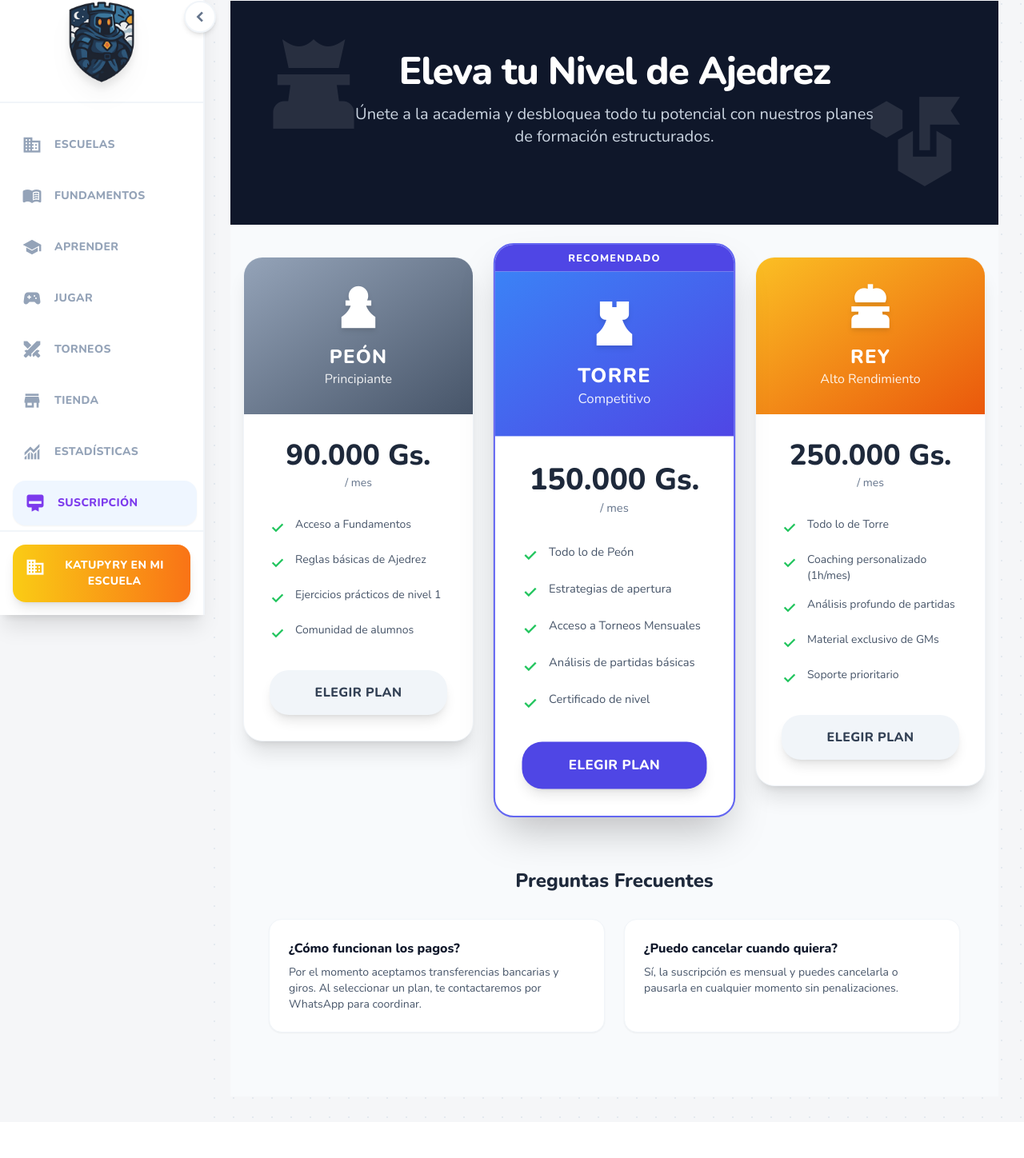
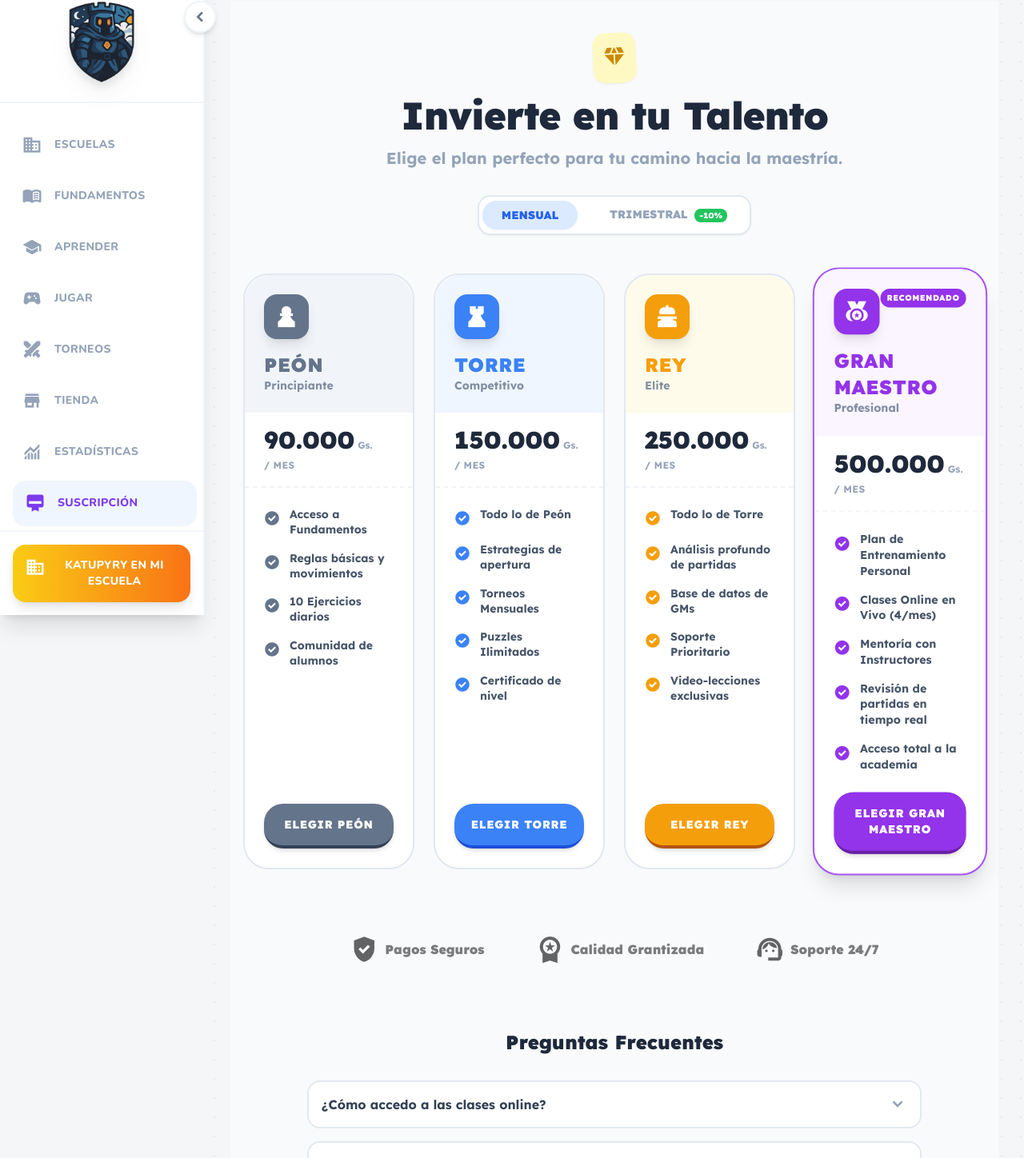
Before and after one commit to academiakatupyry-boop/academiakatupyry, a React (Vite) app: page /#/subscription in a window 1280 px wide. Shown: the part 31-1479 px from the top of the page at 80% size. Before the commit the page ends 1434 px from the top, so only its background shows below. Built offline with nearby package versions, Linux system fonts and the light colour scheme; no server answers.

Commit message:
feat: Revamp Subscription page with Gran Maestro plan

```diff
--- a/src/pages/SubscriptionPage.tsx
+++ b/src/pages/SubscriptionPage.tsx
@@ -1,164 +1,265 @@
-import React from 'react';
+import React, { useState } from 'react';
 import { useNavigate } from 'react-router-dom';
 
 const SubscriptionPage: React.FC = () => {
     const navigate = useNavigate();
+    const [billingCycle, setBillingCycle] = useState<'monthly' | 'quarterly'>('monthly');
 
     const plans = [
         {
             id: 'peon',
             name: 'Peón',
             role: 'Principiante',
-            price: '90.000 Gs.',
+            price: billingCycle === 'monthly' ? '90.000' : '250.000',
+            period: billingCycle === 'monthly' ? '/ mes' : '/ trimestre',
             features: [
                 'Acceso a Fundamentos',
-                'Reglas básicas de Ajedrez',
-                'Ejercicios prácticos de nivel 1',
+                'Reglas básicas y movimientos',
+                '10 Ejercicios diarios',
                 'Comunidad de alumnos'
             ],
-            icon: 'chess_pawn', // Material Symbol
-            color: 'from-slate-400 to-slate-600',
-            buttonVariant: 'secondary'
+            icon: 'chess_pawn',
+            color: 'bg-slate-500',
+            lightColor: 'bg-slate-100',
+            borderColor: 'border-slate-200',
+            btnColor: 'bg-slate-500',
+            btnShadow: 'border-slate-700',
+            textColor: 'text-slate-500'
         },
         {
             id: 'torre',
             name: 'Torre',
             role: 'Competitivo',
-            price: '150.000 Gs.',
+            price: billingCycle === 'monthly' ? '150.000' : '400.000',
+            period: billingCycle === 'monthly' ? '/ mes' : '/ trimestre',
             features: [
                 'Todo lo de Peón',
                 'Estrategias de apertura',
-                'Acceso a Torneos Mensuales',
-                'Análisis de partidas básicas',
+                'Torneos Mensuales',
+                'Puzzles Ilimitados',
                 'Certificado de nivel'
             ],
-            icon: 'chess_rook', // Material Symbol
-            color: 'from-blue-500 to-indigo-600',
-            highlight: true,
-            buttonVariant: 'primary'
+            icon: 'chess_rook',
+            color: 'bg-blue-500',
+            lightColor: 'bg-blue-50',
+            borderColor: 'border-blue-200',
+            btnColor: 'bg-blue-500',
+            btnShadow: 'border-blue-700',
+            textColor: 'text-blue-500',
+            highlight: true
         },
         {
             id: 'rey',
             name: 'Rey',
-            role: 'Alto Rendimiento',
-            price: '250.000 Gs.',
+            role: 'Elite',
+            price: billingCycle === 'monthly' ? '250.000' : '700.000',
+            period: billingCycle === 'monthly' ? '/ mes' : '/ trimestre',
             features: [
                 'Todo lo de Torre',
-                'Coaching personalizado (1h/mes)',
                 'Análisis profundo de partidas',
-                'Material exclusivo de GMs',
-                'Soporte prioritario'
+                'Base de datos de GMs',
+                'Soporte Prioritario',
+                'Video-lecciones exclusivas'
             ],
-            icon: 'chess_king', // Material Symbol
-            color: 'from-amber-400 to-orange-600',
-            buttonVariant: 'secondary'
+            icon: 'chess_king',
+            color: 'bg-amber-500',
+            lightColor: 'bg-amber-50',
+            borderColor: 'border-amber-200',
+            btnColor: 'bg-amber-500',
+            btnShadow: 'border-amber-700',
+            textColor: 'text-amber-500'
+        },
+        {
+            id: 'gran_maestro',
+            name: 'Gran Maestro',
+            role: 'Profesional',
+            price: billingCycle === 'monthly' ? '500.000' : '1.400.000',
+            period: billingCycle === 'monthly' ? '/ mes' : '/ trimestre',
+            features: [
+                'Plan de Entrenamiento Personal',
+                'Clases Online en Vivo (4/mes)',
+                'Mentoría con Instructores',
+                'Revisión de partidas en tiempo real',
+                'Acceso total a la academia'
+            ],
+            icon: 'social_leaderboard', // Crown/Trophy
+            color: 'bg-purple-600',
+            lightColor: 'bg-purple-50',
+            borderColor: 'border-purple-200',
+            btnColor: 'bg-purple-600',
+            btnShadow: 'border-purple-800',
+            textColor: 'text-purple-600',
+            special: true
         }
     ];
 
     const handleSubscribe = (planName: string, price: string) => {
-        // MVP: Redirect to WhatsApp
-        const phoneNumber = '595981123456'; // Replace with actual number if available, otherwise placeholder
-        const message = `Hola! Me interesa suscribirme al plan ${planName} de la Academia Katupyry por ${price}. ¿Me podrían pasar los datos para el pago?`;
+        const phoneNumber = '595981123456';
+        const message = `Hola! Quiero convertirme en *${planName}* (${price}). ¿Cómo realizo el pago?`;
         const url = `https://wa.me/${phoneNumber}?text=${encodeURIComponent(message)}`;
         window.open(url, '_blank');
     };
 
     return (
-        <div className="min-h-screen bg-slate-50 pb-20">
-            {/* Hero Section */}
-            <div className="bg-slate-900 text-white py-16 px-4 mb-10 relative overflow-hidden">
-                <div className="absolute top-0 left-0 w-full h-full opacity-10 pointer-events-none">
-                    <span className="material-symbols-outlined absolute top-10 left-10 text-9xl">chess</span>
-                    <span className="material-symbols-outlined absolute bottom-10 right-10 text-9xl">strategy</span>
+        <div className="min-h-screen bg-slate-50 font-sans pb-20 pt-10 px-4">
+
+            {/* Header */}
+            <div className="text-center max-w-2xl mx-auto mb-12">
+                <div className="inline-block p-3 rounded-2xl bg-yellow-100 text-yellow-600 mb-4 transform -rotate-3 shadow-sm">
+                    <span className="material-symbols-outlined text-3xl font-black">diamond</span>
                 </div>
+                <h1 className="text-4xl md:text-5xl font-black text-slate-800 mb-4 tracking-tight">
+                    Invierte en tu Talento
+                </h1>
+                <p className="text-xl text-slate-400 font-bold">
+                    Elige el plan perfecto para tu camino hacia la maestría.
+                </p>
 
-                <div className="max-w-4xl mx-auto text-center relative z-10">
-                    <h1 className="text-4xl md:text-5xl font-black mb-4 tracking-tight">
-                        Eleva tu Nivel de Ajedrez
-                    </h1>
-                    <p className="text-xl text-slate-300 max-w-2xl mx-auto mb-8">
-                        Únete a la academia y desbloquea todo tu potencial con nuestros planes de formación estructurados.
-                    </p>
+                {/* Billing Toggle (Visual only for now) */}
+                <div className="flex items-center justify-center gap-4 mt-8 bg-white inline-flex p-1 rounded-2xl border-2 border-slate-200 shadow-sm">
+                    <button
+                        onClick={() => setBillingCycle('monthly')}
+                        className={`px-6 py-2 rounded-xl font-black text-sm transition-all ${billingCycle === 'monthly' ? 'bg-blue-100 text-blue-600 shadow-sm' : 'text-slate-400 hover:text-slate-600'}`}
+                    >
+                        MENSUAL
+                    </button>
+                    <button
+                        onClick={() => setBillingCycle('quarterly')}
+                        className={`px-6 py-2 rounded-xl font-black text-sm transition-all ${billingCycle === 'quarterly' ? 'bg-blue-100 text-blue-600 shadow-sm' : 'text-slate-400 hover:text-slate-600'}`}
+                    >
+                        TRIMESTRAL <span className="text-[10px] bg-green-500 text-white px-1.5 py-0.5 rounded ml-1">-10%</span>
+                    </button>
                 </div>
             </div>
 
-            {/* Pricing Cards */}
-            <div className="max-w-7xl mx-auto px-4">
-                <div className="grid grid-cols-1 md:grid-cols-3 gap-8 items-start">
+            {/* Plans Grid */}
+            <div className="max-w-7xl mx-auto grid grid-cols-1 md:grid-cols-2 xl:grid-cols-4 gap-6 items-stretch">
                 {plans.map((plan) => (
                     <div
                         key={plan.id}
                         className={`
-                relative bg-white rounded-3xl overflow-hidden transition-all duration-300
-                ${plan.highlight
-                                    ? 'shadow-2xl scale-105 border-2 border-indigo-500 z-10'
-                                    : 'shadow-xl hover:scale-105 border border-slate-100'
+                            relative flex flex-col bg-white rounded-[2rem] border-2 transition-all duration-300
+                            ${plan.special
+                                ? 'border-purple-500 shadow-xl scale-[1.02] z-10'
+                                : `border-slate-200 hover:border-slate-300 hover:-translate-y-1 hover:shadow-lg`
                             }
                         `}
                     >
-                            {plan.highlight && (
-                                <div className="bg-indigo-600 text-white text-xs font-bold uppercase tracking-widest text-center py-2">
+                        {/* Header Part */}
+                        <div className={`p-6 rounded-t-[2rem] ${plan.lightColor}`}>
+                            <div className="flex justify-between items-start mb-4">
+                                <div className={`w-14 h-14 rounded-2xl ${plan.color} flex items-center justify-center shadow-lg text-white`}>
+                                    <span className="material-symbols-outlined text-3xl">{plan.icon}</span>
+                                </div>
+                                {plan.special && (
+                                    <span className="bg-purple-600 text-white text-[10px] font-black uppercase px-2 py-1 rounded-lg tracking-wider">
                                         Recomendado
+                                    </span>
+                                )}
                             </div>
-                            )}
-
-                            <div className={`p-8 bg-gradient-to-br ${plan.color} text-white text-center`}>
-                                <span className="material-symbols-outlined text-6xl mb-4 drop-shadow-md">
-                                    {plan.icon}
-                                </span>
-                                <h3 className="text-2xl font-black uppercase tracking-wider">{plan.name}</h3>
-                                <p className="text-white/90 font-medium">{plan.role}</p>
+                            <h3 className={`text-2xl font-black ${plan.textColor} uppercase tracking-wide`}>{plan.name}</h3>
+                            <p className="text-slate-500 font-bold text-sm opacity-80">{plan.role}</p>
                         </div>
 
-                            <div className="p-8">
-                                <div className="text-center mb-8">
-                                    <span className="text-4xl font-black text-slate-800">{plan.price}</span>
-                                    <span className="text-slate-500 text-sm block mt-1">/ mes</span>
+                        {/* Price Part */}
+                        <div className="px-6 py-4 border-b-2 border-slate-100 border-dashed">
+                            <div className="flex items-baseline gap-1">
+                                <span className="text-3xl font-black text-slate-800">{plan.price}</span>
+                                <span className="text-xs font-bold text-slate-400">Gs.</span>
+                            </div>
+                            <span className="text-xs font-bold text-slate-400 uppercase tracking-wide">{plan.period}</span>
                         </div>
 
-                                <ul className="space-y-4 mb-8">
+                        {/* Features Part */}
+                        <div className="p-6 flex-1">
+                            <ul className="space-y-4">
                                 {plan.features.map((feature, idx) => (
-                                        <li key={idx} className="flex items-start gap-3 text-slate-600">
-                                            <span className="material-symbols-outlined text-green-500 text-xl font-bold">check</span>
-                                            <span className="text-sm font-medium">{feature}</span>
+                                    <li key={idx} className="flex items-start gap-3">
+                                        <span className={`material-symbols-outlined text-xl font-bold ${plan.textColor} shrink-0`}>check_circle</span>
+                                        <span className="text-sm font-bold text-slate-600 leading-snug">{feature}</span>
                                     </li>
                                 ))}
                             </ul>
+                        </div>
 
+                        {/* CTA Part */}
+                        <div className="p-6 pt-0 mt-auto">
                             <button
                                 onClick={() => handleSubscribe(plan.name, plan.price)}
                                 className={`
-                    w-full py-4 rounded-xl font-black tracking-wide transition-all duration-300 shadow-lg
-                    ${plan.buttonVariant === 'primary'
-                                            ? 'bg-indigo-600 text-white hover:bg-indigo-700 hover:shadow-indigo-500/30'
-                                            : 'bg-slate-100 text-slate-700 hover:bg-slate-200 hover:text-slate-900'
-                                        }
+                                    w-full py-4 rounded-xl font-black text-white text-sm uppercase tracking-wider
+                                    border-b-4 active:border-b-0 active:translate-y-[4px] transition-all
+                                    disabled:opacity-50 disabled:cursor-not-allowed
+                                    ${plan.btnColor} ${plan.btnShadow}
+                                    hover:brightness-110 shadow-md
                                 `}
                             >
-                                    ELEGIR PLAN
+                                ELEGIR {plan.name}
                             </button>
                         </div>
                     </div>
                 ))}
             </div>
+
+            {/* Trust Badges */}
+            <div className="mt-20 flex flex-wrap justify-center gap-8 md:gap-16 opacity-60 grayscale hover:grayscale-0 transition-all duration-500">
+                {/* Placeholders for partner logos or icons */}
+                <div className="flex items-center gap-2">
+                    <span className="material-symbols-outlined text-4xl">verified_user</span>
+                    <span className="font-black text-slate-800">Pagos Seguros</span>
+                </div>
+                <div className="flex items-center gap-2">
+                    <span className="material-symbols-outlined text-4xl">workspace_premium</span>
+                    <span className="font-black text-slate-800">Calidad Grantizada</span>
+                </div>
+                <div className="flex items-center gap-2">
+                    <span className="material-symbols-outlined text-4xl">support_agent</span>
+                    <span className="font-black text-slate-800">Soporte 24/7</span>
+                </div>
             </div>
 
-            {/* FAQ / Trust Info */}
-            <div className="max-w-4xl mx-auto mt-20 px-4 text-center">
-                <h2 className="text-2xl font-bold text-slate-800 mb-8">Preguntas Frecuentes</h2>
-                <div className="grid grid-cols-1 md:grid-cols-2 gap-6 text-left">
-                    <div className="bg-white p-6 rounded-2xl shadow-sm border border-slate-100">
-                        <h4 className="font-bold text-slate-900 mb-2">¿Cómo funcionan los pagos?</h4>
-                        <p className="text-slate-600 text-sm">Por el momento aceptamos transferencias bancarias y giros. Al seleccionar un plan, te contactaremos por WhatsApp para coordinar.</p>
-                    </div>
-                    <div className="bg-white p-6 rounded-2xl shadow-sm border border-slate-100">
-                        <h4 className="font-bold text-slate-900 mb-2">¿Puedo cancelar cuando quiera?</h4>
-                        <p className="text-slate-600 text-sm">Sí, la suscripción es mensual y puedes cancelarla o pausarla en cualquier momento sin penalizaciones.</p>
+            {/* FAQ Section */}
+            <div className="max-w-3xl mx-auto mt-20">
+                <h2 className="text-2xl font-black text-slate-800 text-center mb-8">Preguntas Frecuentes</h2>
+                <div className="space-y-4">
+                    <FaqItem
+                        question="¿Cómo accedo a las clases online?"
+                        answer="Al suscribirte al plan Gran Maestro, recibirás un enlace de Zoom/Meet exclusivo y acceso al calendario de clases semanales."
+                    />
+                    <FaqItem
+                        question="¿Puedo cambiar de plan después?"
+                        answer="¡Claro! Puedes mejorar tu plan en cualquier momento pagando solo la diferencia del mes en curso."
+                    />
+                    <FaqItem
+                        question="¿Qué métodos de pago aceptan?"
+                        answer="Actualmente aceptamos transferencias bancarias (SIPAP), Giros Tigo y Billetera Personal."
+                    />
                 </div>
             </div>
-            </div>
+
         </div>
     );
 };
 
+// Simple FAQ Component
+const FaqItem = ({ question, answer }: { question: string, answer: string }) => {
+    const [isOpen, setIsOpen] = useState(false);
+    return (
+        <div
+            className="bg-white border-2 border-slate-200 rounded-2xl overflow-hidden cursor-pointer"
+            onClick={() => setIsOpen(!isOpen)}
+        >
+            <div className="p-4 flex justify-between items-center bg-white hover:bg-slate-50 transition-colors">
+                <h4 className="font-bold text-slate-700">{question}</h4>
+                <span className={`material-symbols-outlined text-slate-400 transition-transform ${isOpen ? 'rotate-180' : ''}`}>expand_more</span>
+            </div>
+            {isOpen && (
+                <div className="p-4 pt-0 text-slate-500 text-sm font-medium leading-relaxed border-t border-slate-100 bg-slate-50">
+                    {answer}
+                </div>
+            )}
+        </div>
+    );
+}
+
 export default SubscriptionPage;
```
Also changed, not shown: 1 other file (tests, documents, lock files or other folders). Lines whose indentation alone changed are shown as unchanged.
